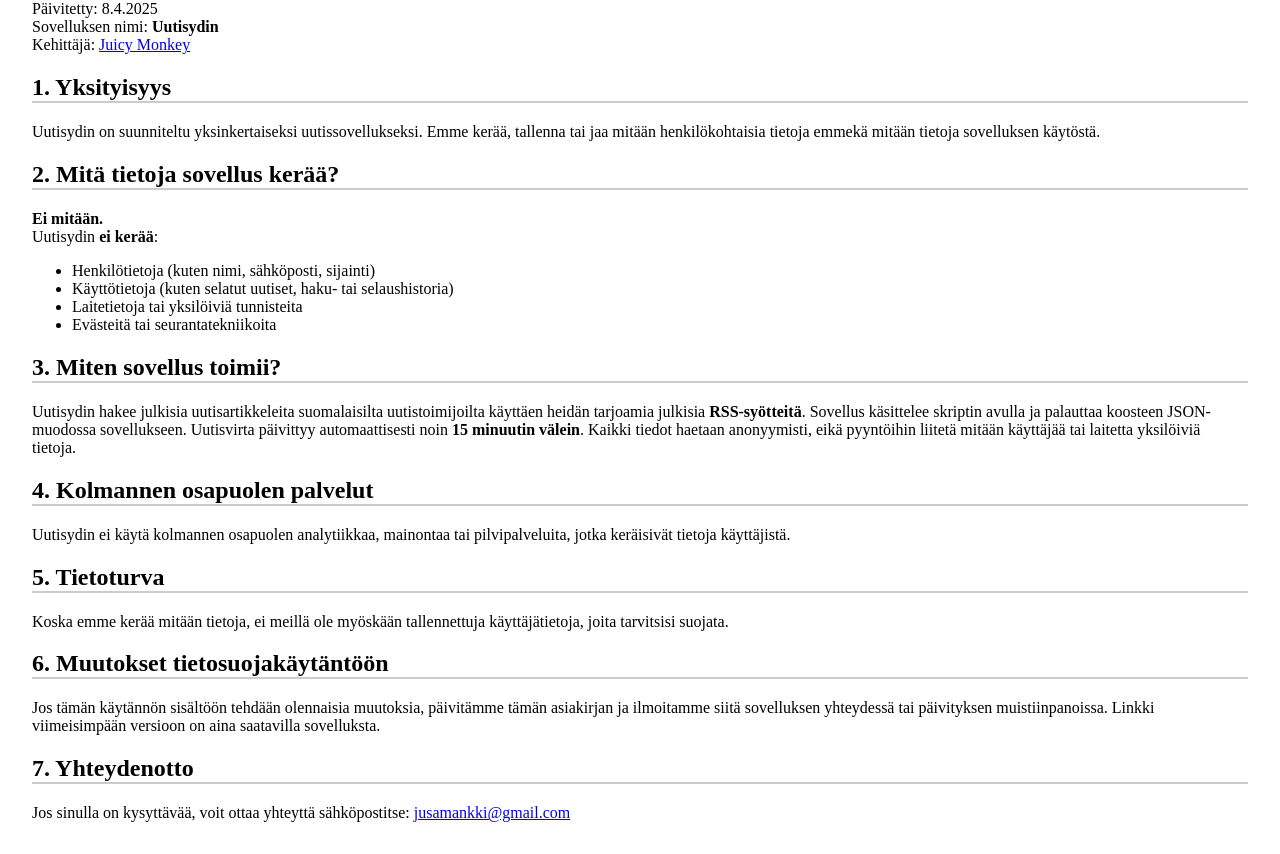
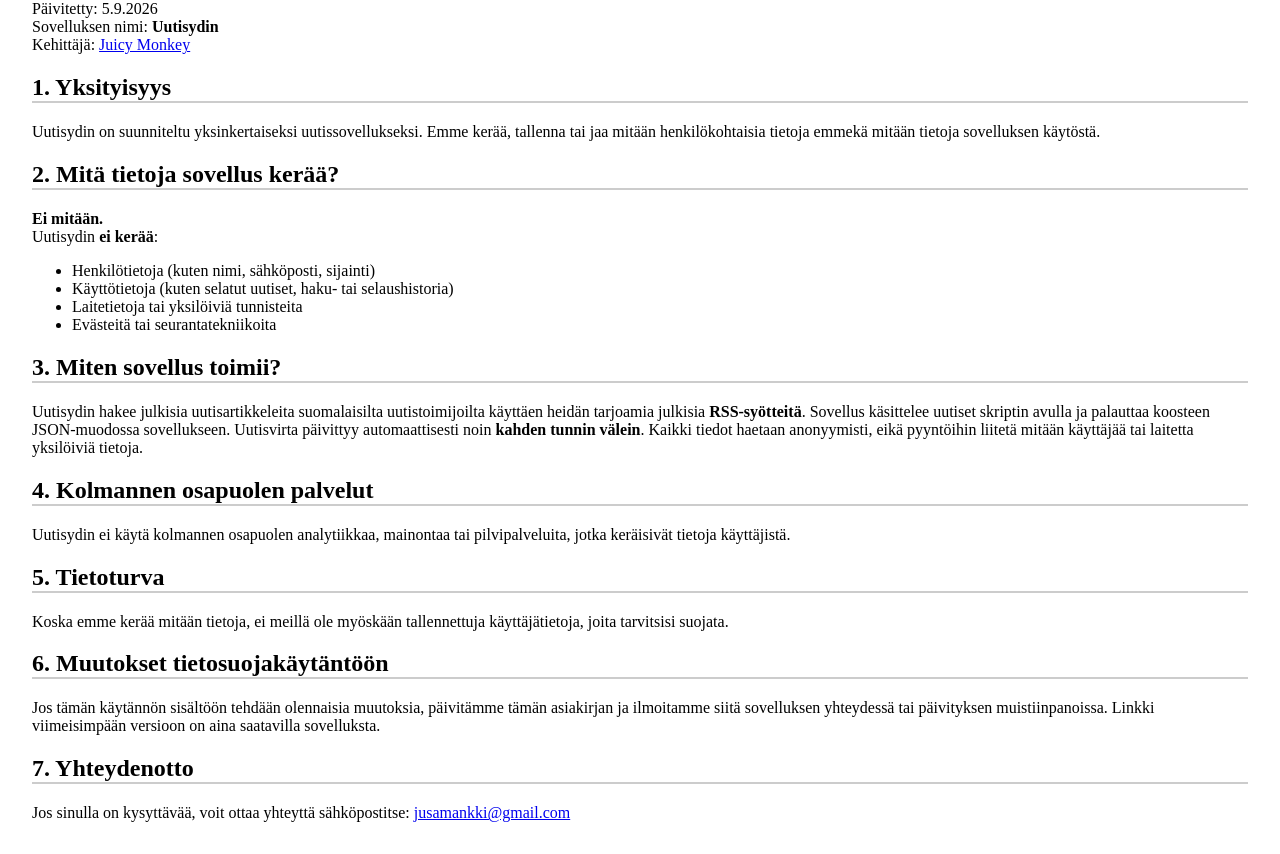
Before and after one commit to juicy-monkey/uutisydin_node, a website: page public/privacy-policy.html in a window 1280 px wide. Shown: the part 90-944 px from the top of the page. Drawn offline with Linux system fonts and the light colour scheme.

Commit message:
update privacy policy contents

```diff
--- a/public/privacy-policy.html
+++ b/public/privacy-policy.html
@@ -12,7 +12,7 @@
 <body>
     <h1>Uutisydin - Tietosuojakäytännöt</h1>
 
-    Päivitetty: 8.4.2025
+    Päivitetty: 5.9.2026
     <br>
     Sovelluksen nimi: <b>Uutisydin</b>
     <br>
@@ -43,9 +43,9 @@
     <h2>3. Miten sovellus toimii?</h2>
 
     Uutisydin hakee julkisia uutisartikkeleita suomalaisilta uutistoimijoilta käyttäen heidän tarjoamia
-    julkisia <b>RSS-syötteitä</b>. Sovellus käsittelee skriptin avulla ja palauttaa koosteen JSON-muodossa sovellukseen.
+    julkisia <b>RSS-syötteitä</b>. Sovellus käsittelee uutiset skriptin avulla ja palauttaa koosteen JSON-muodossa sovellukseen.
 
-    Uutisvirta päivittyy automaattisesti noin <b>15 minuutin välein</b>. Kaikki tiedot haetaan anonyymisti, eikä
+    Uutisvirta päivittyy automaattisesti noin <b>kahden tunnin välein</b>. Kaikki tiedot haetaan anonyymisti, eikä
     pyyntöihin liitetä mitään käyttäjää tai laitetta yksilöiviä tietoja.
 
     <h2>4. Kolmannen osapuolen palvelut</h2>
```
